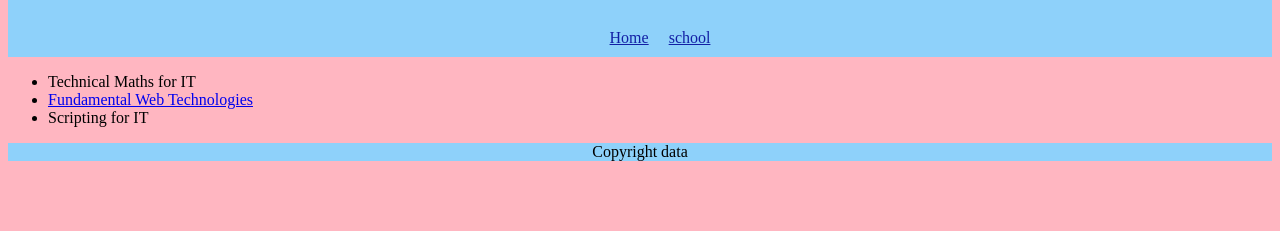
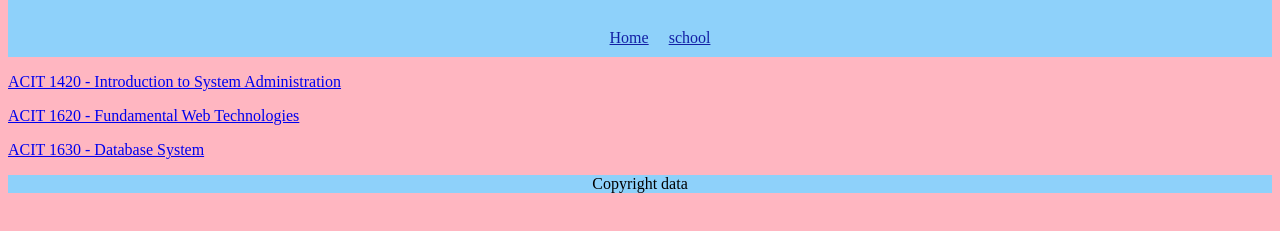
Before and after one commit to sim4444/personal_sim, a plain HTML site: page misc/courses.html in a window 1280 px wide. Shown: the part 61-292 px from the top of the page. Drawn offline with Linux system fonts and the light colour scheme.

Commit message:
added semantic tags appropriately and new content in the body

```diff
--- a/css/stylesheet.css
+++ b/css/stylesheet.css
@@ -45,6 +45,5 @@ footer{
   .links-styling{
       flex-direction: row;
       justify-content: center;
-
   }
 }
--- a/misc/courses.html
+++ b/misc/courses.html
@@ -19,16 +19,19 @@
             </div>
         </header>
         <main>
-            <section>
+            <div>
                 <div>
-                   <p><a></a></p>
+                   <p><a href="https://learn.bcit.ca/d2l/home/909092" title="into to sys page" target="_blank">ACIT 1420 - Introduction to System Administration</a></p>
                 </div>
-                <ul>
-                    <li>Technical Maths for IT</li>
-                    <li><a href="https://www.bcit.ca/outlines/20231089205/" title="course link" target="_blank">Fundamental Web Technologies</a></li>
-                    <li>Scripting for IT</li>
-                </ul>
-            </section>
+                <div>
+                    <p><a href="https://learn.bcit.ca/d2l/home/914252" title="web tech page" target="_blank">ACIT 1620 - Fundamental Web Technologies</a></p>
+
+                </div>
+                <div>
+                    <p><a href="https://learn.bcit.ca/d2l/home/914254" title="database page" target="_blank">ACIT 1630 - Database System</a></p>
+
+                </div>
+            </div>
         </main>
         <footer>
             <div>
```
